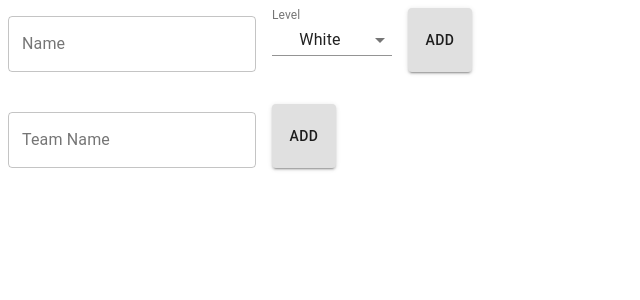
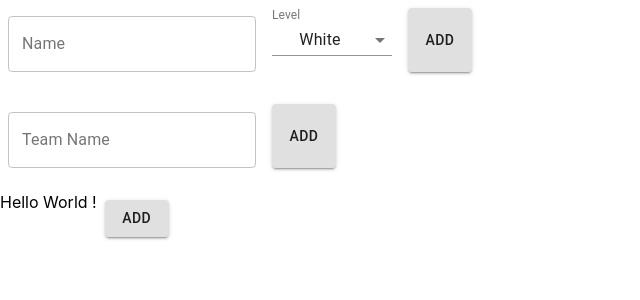
Before and after one commit to janniclas/referee-coordinator, a React (Create React App) app: page / in a window 1280 px wide. Shown: the top 300 px of the page, without its empty margins (0-640 px from the left). Built offline with nearby package versions, Linux system fonts and the light colour scheme.

Commit message:
crazy experiments with higher oder components

```diff
--- a/src/App.tsx
+++ b/src/App.tsx
@@ -8,6 +8,7 @@ import { Referee } from './types/referee';
 import GameInput from './Inputs/TeamInput/TeamInput';
 import { Team } from './types/team';
 import { RefereeList, TeamList } from './ObjectList/ObjectList';
+import ObjectForm from './ObjectForm/ObjectForm';
 
 interface AppProps {
   referees: ObjectState<Referee>
@@ -25,6 +26,7 @@ const App: React.FC<AppProps> = (props: AppProps) => {
       <RefereeList/>
       <GameInput></GameInput>
       <TeamList/>
+      <ObjectForm/>
     </div>
   );
 }
--- /dev/null
+++ b/src/ObjectForm/ObjectForm.tsx
@@ -0,0 +1,91 @@
+import React from 'react';
+import { makeStyles, Theme, createStyles } from '@material-ui/core/styles';
+import { Button } from '@material-ui/core';
+import { Dispatch } from 'redux';
+import { connect } from 'react-redux';
+import { ObjectTypes } from '../types/types';
+import { ObjectAction, addObject } from '../store/objectActions';
+import { Referee, Level, REF } from '../types/referee';
+
+
+const useStyles = makeStyles((theme: Theme) =>
+  createStyles({
+    container: {
+      display: 'flex',
+      flexWrap: 'wrap',
+    },
+    button: {
+      margin: theme.spacing(1),
+    },
+  }),
+);
+
+interface ObjFormProps<T extends ObjectTypes> {
+  saveObj: (obj: T) => ObjectAction<T>
+}
+
+const mapDispatchToProps = <T extends ObjectTypes>(dispatch: Dispatch) => {
+  return {
+    saveObj: (obj: T) => dispatch(addObject<T>(obj))
+  }
+}
+
+const emptyObj: ObjectTypes = {
+  id: 'tmp',
+  name: '',
+  level: Level.R1,
+  type: REF
+};
+
+const myWrapper = (WrappedComponent: () => JSX.Element) => {
+    const ObjectForm = (props: ObjFormProps<ObjectTypes>) => {
+        console.log('my props', props);
+        const classes = useStyles();
+
+        const [obj, setObj] = React.useState<ObjectTypes>(
+            emptyObj
+        );
+
+        const handleNameChange = (newName: string) => {
+            setObj(Object.assign({...obj}, {name: newName}));
+        }
+
+        const handleLevelChange = (newLevel: Level) => {
+            setObj(Object.assign({...obj}, {level: newLevel}));
+        }
+
+        const handleStateChange = (newObject: ObjectTypes) => {
+
+        }
+
+        const submit = () => {
+            //TODO: this should be improved
+            obj.id = '' + Math.random();
+            props.saveObj(obj);
+            setObj(emptyObj);
+        }
+
+        return (
+            <form className={classes.container} noValidate autoComplete='off'>
+            <WrappedComponent></WrappedComponent>
+            <Button variant="contained" className={classes.button} onClick={submit}>
+                Add
+            </Button>
+            </form>
+        );
+    }
+    return ObjectForm;
+}
+
+
+const RefereeForm = () => {
+    return (
+        <div>
+            Hello World !
+        </div>
+    )
+}
+
+const WrappedRefereeForm = myWrapper(RefereeForm);
+
+export default connect(null, mapDispatchToProps) (myWrapper(RefereeForm));
```
